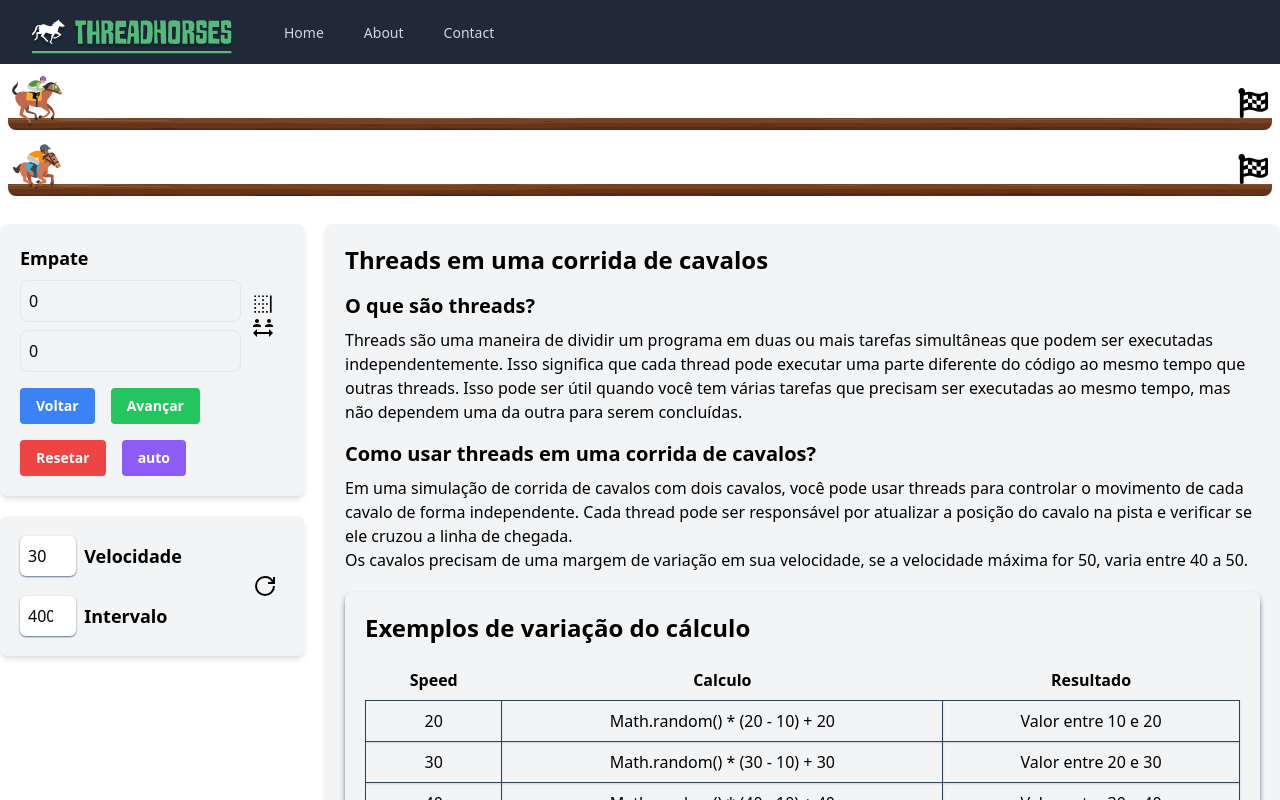
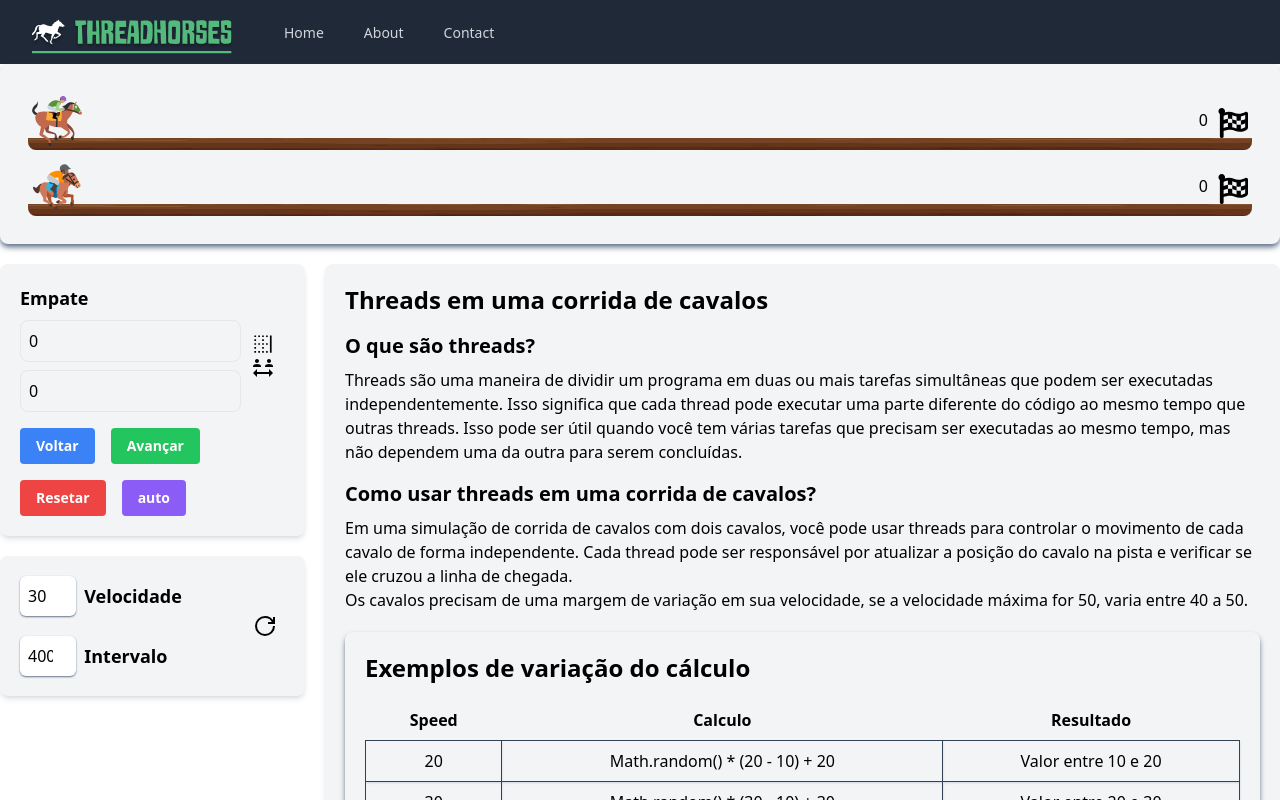
Before and after one commit to EuMotta/Threads-NextJs, a Next.js app: page / in a window 1280 px wide. Shown: the top 800 px of the page. Built offline with nearby package versions, Linux system fonts and the light colour scheme.

Commit message:
add horse left position

```diff
--- a/src/app/sections/Horse.jsx
+++ b/src/app/sections/Horse.jsx
@@ -12,6 +12,8 @@ import { GrPowerReset } from 'react-icons/gr';
 export default function Horse() {
   const [position1, setPosition1] = useState(0);
   const [position2, setPosition2] = useState(0);
+  const [leftPosition1, setLeftPosition1] = useState(0);
+  const [leftPosition2, setLeftPosition2] = useState(0);
   const [history, setHistory] = useState([]);
   const [displayText, setDisplayText] = useState('Empate');
   const [gameOver, setGameOver] = useState(false);
@@ -77,6 +79,10 @@ export default function Horse() {
       maxPosition,
       Math.floor(currentPosition2 + Math.random() * (speed - 10) + speed),
     );
+    const leftPosition1 = maxPosition - newPosition1;
+    const leftPosition2 = maxPosition - newPosition2;
+    setLeftPosition1(leftPosition1);
+    setLeftPosition2(leftPosition2);
     setPosition1(newPosition1);
     setPosition2(newPosition2);
     currentPosition1 = newPosition1;
@@ -106,12 +112,17 @@ export default function Horse() {
   return (
     <main className="container mx-auto">
       <div className="">
-        <div className="">
+        <div className="bg-gray-100 p-5 rounded-lg shadow-md shadow-slate-500">
           {horses.map(item => (
             <div className="bg-road">
               <div className="relative">
                 <div className="absolute right-0 top-3 text-3xl flex items-end">
                   <FaFlagCheckered />
+                </div>
+                <div className="absolute right-10 top-3">
+                  {item.position === 'position1'
+                    ? leftPosition1
+                    : leftPosition2}
                 </div>
               </div>
               <div
@@ -300,14 +311,11 @@ export default function Horse() {
                   <tbody>
                     {explication.textExample.map(item => (
                       <tr>
-                      <td>{item.value}</td>
-                      <td>
-                        {item.formula}
-                      </td>
-                      <td >{item.description}</td>
-                    </tr>
+                        <td>{item.value}</td>
+                        <td>{item.formula}</td>
+                        <td>{item.description}</td>
+                      </tr>
                     ))}
-
                   </tbody>
                 </table>
               </div>
```
